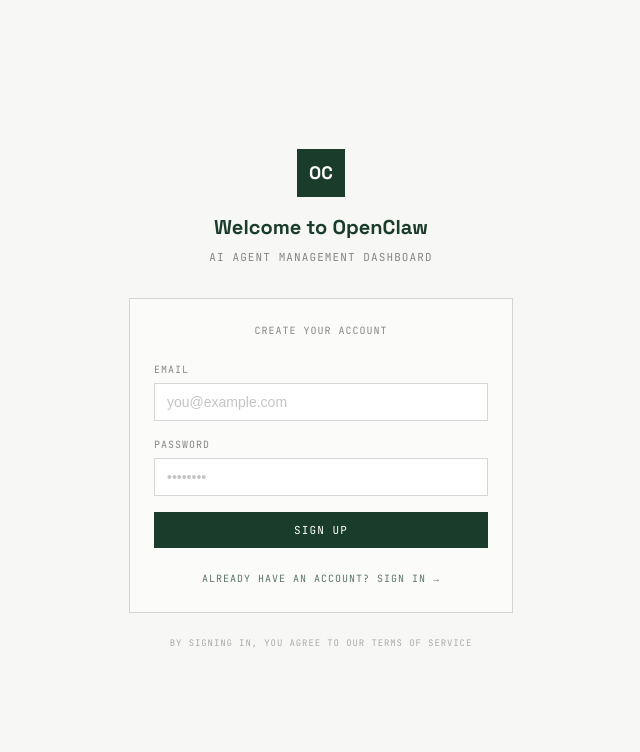
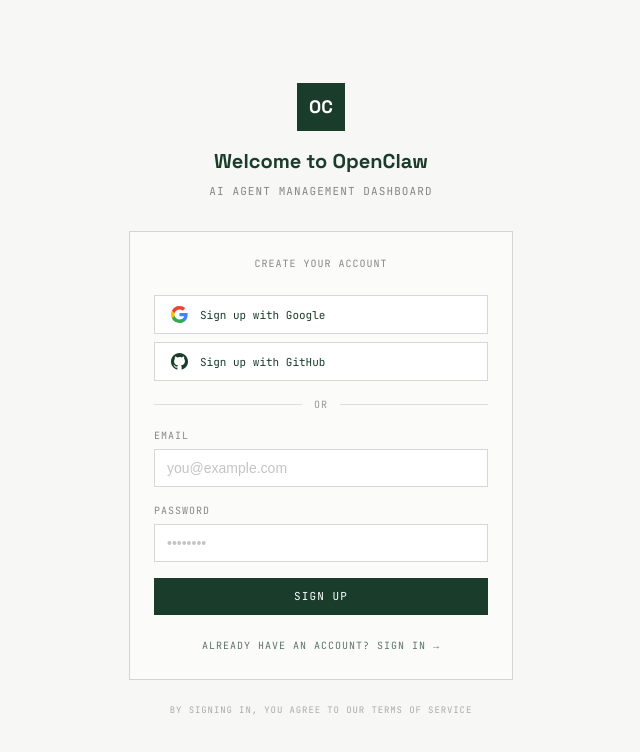
Before and after one commit to SamuelrSun/CrackedClaw, a Next.js app: page /login in a window 1280 px wide. Shown: the top 752 px of the page, without its empty margins (319-959 px from the left). Built offline with nearby package versions, Linux system fonts and the light colour scheme; no server answers.

Commit message:
feat: add Google + GitHub OAuth to login page

```diff
--- a/src/app/login/page.tsx
+++ b/src/app/login/page.tsx
@@ -112,6 +112,7 @@
   const [serverError, setServerError] = useState<string | null>(null);
   const [success, setSuccess] = useState<string | null>(null);
   const [loading, setLoading] = useState(false);
+  const [oauthLoading, setOauthLoading] = useState<"google" | "github" | null>(null);
   const [supabaseConfigured, setSupabaseConfigured] = useState(true);
 
   const form = useFormValidation({
@@ -148,6 +149,26 @@
     const redirectPath = checkOnboardingComplete() ? "/" : "/onboarding";
     router.push(redirectPath);
     router.refresh();
+  };
+
+  const handleOAuth = async (provider: "google" | "github") => {
+    if (!supabaseConfigured) {
+      setServerError("Supabase not configured. Set NEXT_PUBLIC_SUPABASE_URL and NEXT_PUBLIC_SUPABASE_ANON_KEY in .env.local");
+      return;
+    }
+    setOauthLoading(provider);
+    setServerError(null);
+    const supabase = createClient();
+    const { error } = await supabase.auth.signInWithOAuth({
+      provider,
+      options: {
+        redirectTo: `${window.location.origin}/auth/callback`,
+      },
+    });
+    if (error) {
+      setServerError(getErrorMessage(error));
+      setOauthLoading(null);
+    }
   };
 
   async function handleAuth(values: { email: string; password: string }) {
@@ -274,6 +295,46 @@
           <p className="font-mono text-[10px] text-grid/60 uppercase tracking-wide mb-6 text-center">
             {isSignUp ? "Create your account" : "Sign in to continue"}
           </p>
+
+          {/* OAuth buttons */}
+          <div className="space-y-2 mb-4">
+            <button
+              type="button"
+              onClick={() => handleOAuth("google")}
+              disabled={!!oauthLoading || loading}
+              className="w-full flex items-center gap-3 px-4 py-2.5 border border-[rgba(58,58,56,0.2)] bg-white hover:bg-paper transition-colors disabled:opacity-50"
+            >
+              <svg width="17" height="17" viewBox="0 0 18 18" fill="none">
+                <path d="M17.64 9.2045c0-.638-.0573-1.2518-.1636-1.8409H9v3.4814h4.8436c-.2086 1.125-.8427 2.0782-1.7959 2.7164v2.2581h2.9086c1.7018-1.5668 2.6836-3.874 2.6836-6.615z" fill="#4285F4"/>
+                <path d="M9 18c2.43 0 4.4673-.8059 5.9564-2.1805l-2.9086-2.2581c-.8059.54-1.8368.8591-3.0477.8591-2.3441 0-4.3282-1.5832-5.036-3.7104H.9574v2.3318C2.4382 15.9832 5.4818 18 9 18z" fill="#34A853"/>
+                <path d="M3.964 10.71c-.18-.54-.2822-1.1168-.2822-1.71s.1022-1.17.2822-1.71V4.9582H.9573A8.9961 8.9961 0 0 0 0 9c0 1.4523.3477 2.8268.9573 4.0418L3.964 10.71z" fill="#FBBC05"/>
+                <path d="M9 3.5795c1.3214 0 2.5077.4541 3.4405 1.346l2.5813-2.5813C13.4632.8918 11.4259 0 9 0 5.4818 0 2.4382 2.0168.9573 4.9582L3.964 7.29C4.6718 5.1627 6.6559 3.5795 9 3.5795z" fill="#EA4335"/>
+              </svg>
+              <span className="font-mono text-[11px] text-forest">
+                {oauthLoading === "google" ? "Redirecting..." : (isSignUp ? "Sign up with Google" : "Sign in with Google")}
+              </span>
+            </button>
+            <button
+              type="button"
+              onClick={() => handleOAuth("github")}
+              disabled={!!oauthLoading || loading}
+              className="w-full flex items-center gap-3 px-4 py-2.5 border border-[rgba(58,58,56,0.2)] bg-white hover:bg-paper transition-colors disabled:opacity-50"
+            >
+              <svg width="17" height="17" viewBox="0 0 24 24" fill="currentColor" className="text-forest">
+                <path d="M12 0C5.374 0 0 5.373 0 12c0 5.302 3.438 9.8 8.207 11.387.599.111.793-.261.793-.577v-2.234c-3.338.726-4.033-1.416-4.033-1.416-.546-1.387-1.333-1.756-1.333-1.756-1.089-.745.083-.729.083-.729 1.205.084 1.839 1.237 1.839 1.237 1.07 1.834 2.807 1.304 3.492.997.107-.775.418-1.305.762-1.604-2.665-.305-5.467-1.334-5.467-5.931 0-1.311.469-2.381 1.236-3.221-.124-.303-.535-1.524.117-3.176 0 0 1.008-.322 3.301 1.23A11.509 11.509 0 0 1 12 5.803c1.02.005 2.047.138 3.006.404 2.291-1.552 3.297-1.23 3.297-1.23.653 1.653.242 2.874.118 3.176.77.84 1.235 1.911 1.235 3.221 0 4.609-2.807 5.624-5.479 5.921.43.372.823 1.102.823 2.222v3.293c0 .319.192.694.801.576C20.566 21.797 24 17.3 24 12c0-6.627-5.373-12-12-12z"/>
+              </svg>
+              <span className="font-mono text-[11px] text-forest">
+                {oauthLoading === "github" ? "Redirecting..." : (isSignUp ? "Sign up with GitHub" : "Sign in with GitHub")}
+              </span>
+            </button>
+          </div>
+
+          {/* Divider */}
+          <div className="flex items-center gap-3 mb-4">
+            <div className="flex-1 h-px bg-[rgba(58,58,56,0.15)]" />
+            <span className="font-mono text-[10px] text-grid/50 uppercase tracking-wide">or</span>
+            <div className="flex-1 h-px bg-[rgba(58,58,56,0.15)]" />
+          </div>
 
           {/* Error summary - only show server errors at top, not validation errors */}
           {serverError && (
```
